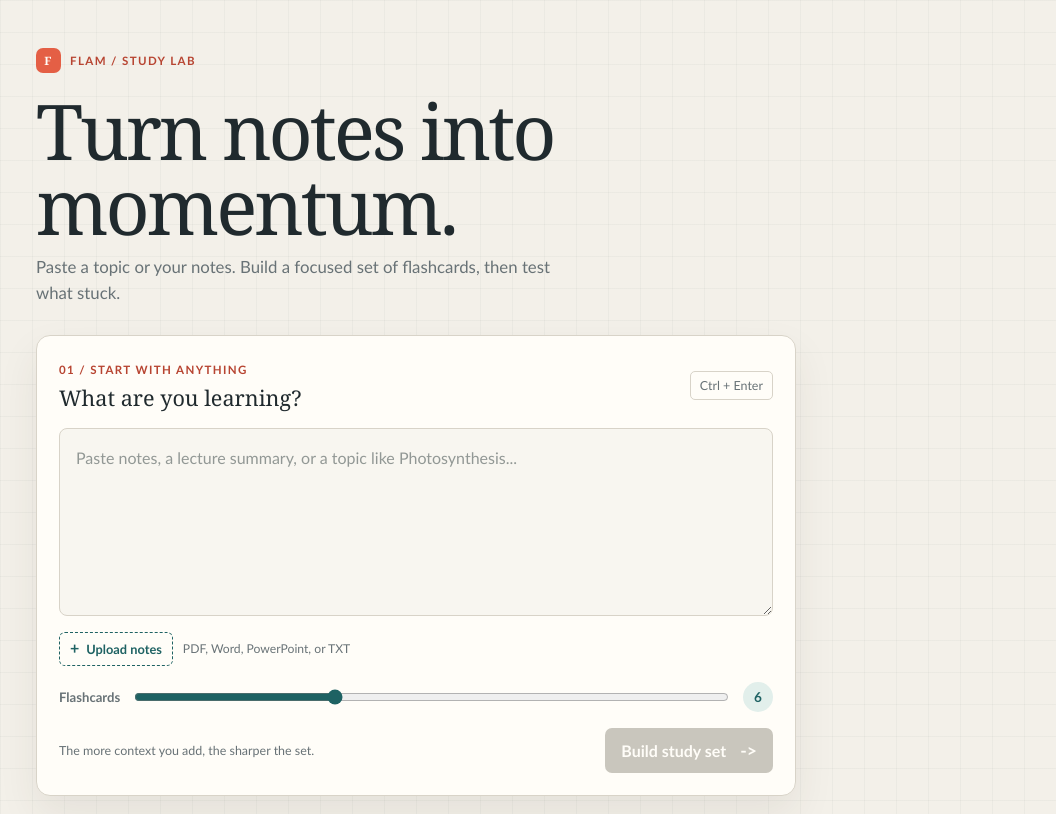
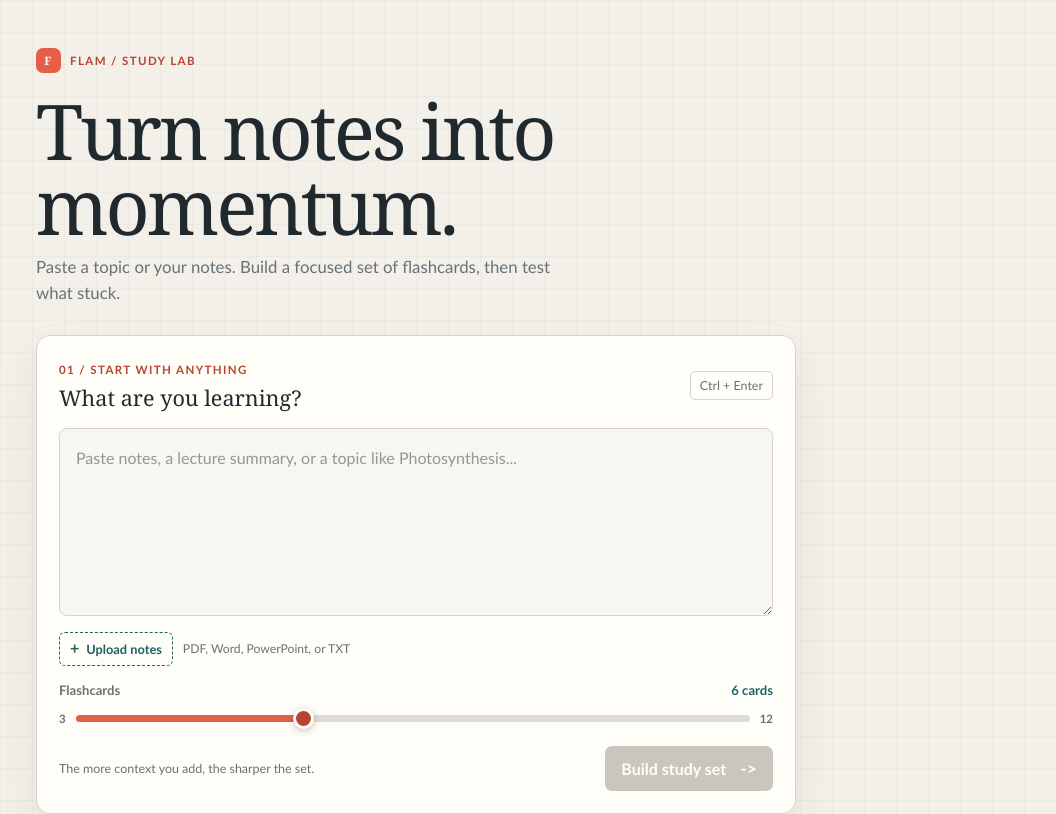
Before and after one commit to shashankgoud18/flam-study-assistant, a React (Vite) app in the folder client/: page / in a window 1280 px wide. Shown: the top 814 px of the page, without its empty margins (224-1280 px from the left). Built offline with nearby package versions, Linux system fonts and the light colour scheme; no server answers.

Commit message:
fix: make flashcard count slider visible

```diff
--- a/client/src/components/PromptInput.jsx
+++ b/client/src/components/PromptInput.jsx
@@ -60,7 +60,12 @@ function PromptInput({ value, onChange, onSubmit, cardCount, onCardCountChange,
         <span className="file-status" role="status">{fileStatus || 'PDF, Word, PowerPoint, or TXT'}</span>
       </div>
       <div className="card-count-row">
+        <div className="card-count-heading">
           <label htmlFor="card-count">Flashcards</label>
+          <output htmlFor="card-count">{cardCount} cards</output>
+        </div>
+        <div className="range-control">
+          <span aria-hidden="true">3</span>
           <input
             id="card-count"
             type="range"
@@ -68,9 +73,12 @@ function PromptInput({ value, onChange, onSubmit, cardCount, onCardCountChange,
             max="12"
             value={cardCount}
             onChange={(e) => onCardCountChange(Number(e.target.value))}
+            style={{ '--range-progress': `${((cardCount - 3) / 9) * 100}%` }}
+            aria-label="Number of flashcards"
             disabled={disabled}
           />
-        <output htmlFor="card-count">{cardCount}</output>
+          <span aria-hidden="true">12</span>
+        </div>
       </div>
       <div className="prompt-footer">
         <span>{value.length > 0 ? `${value.length} characters ready` : 'The more context you add, the sharper the set.'}</span>
--- a/client/src/index.css
+++ b/client/src/index.css
@@ -140,20 +140,49 @@ button:focus-visible, textarea:focus-visible, .flashcard:focus-visible {
 .upload-button:hover { background: var(--teal-soft); }
 .upload-button span { font-size: 1rem; line-height: 0.8; }
 .file-status { color: var(--muted); font-size: 0.76rem; }
-.card-count-row { display: flex; align-items: center; gap: 12px; }
-.card-count-row label { color: var(--muted); font-size: 0.82rem; font-weight: 800; }
-.card-count-row input[type="range"] { flex: 1; accent-color: var(--teal); cursor: pointer; }
-.card-count-row output {
-  display: grid;
-  width: 30px;
-  height: 30px;
-  place-items: center;
+.card-count-row { display: flex; flex-direction: column; gap: 10px; }
+.card-count-heading { display: flex; align-items: center; justify-content: space-between; gap: 12px; }
+.card-count-heading label { color: var(--muted); font-size: 0.82rem; font-weight: 800; }
+.card-count-heading output { color: var(--teal); font-size: 0.82rem; font-weight: 800; }
+.range-control { display: flex; align-items: center; gap: 10px; color: var(--muted); font-size: 0.72rem; font-weight: 800; }
+.range-control input[type="range"] {
+  width: 100%;
+  height: 22px;
+  margin: 0;
+  appearance: none;
+  background: transparent;
+  cursor: pointer;
+}
+.range-control input[type="range"]::-webkit-slider-runnable-track {
+  height: 7px;
+  border-radius: 99px;
+  background: linear-gradient(to right, var(--coral) var(--range-progress), #dedbd2 var(--range-progress));
+}
+.range-control input[type="range"]::-moz-range-track {
+  height: 7px;
+  border-radius: 99px;
+  background: #dedbd2;
+}
+.range-control input[type="range"]::-moz-range-progress { height: 7px; border-radius: 99px; background: var(--coral); }
+.range-control input[type="range"]::-webkit-slider-thumb {
+  width: 21px;
+  height: 21px;
+  margin-top: -7px;
+  appearance: none;
+  border: 3px solid var(--paper);
   border-radius: 50%;
-  background: var(--teal-soft);
-  color: var(--teal);
-  font-size: 0.85rem;
-  font-weight: 800;
+  background: var(--coral-dark);
+  box-shadow: 0 2px 7px rgba(32, 42, 46, 0.25);
 }
+.range-control input[type="range"]::-moz-range-thumb {
+  width: 15px;
+  height: 15px;
+  border: 3px solid var(--paper);
+  border-radius: 50%;
+  background: var(--coral-dark);
+  box-shadow: 0 2px 7px rgba(32, 42, 46, 0.25);
+}
+.range-control input[type="range"]:focus-visible { outline: 3px solid rgba(228, 95, 69, 0.35); outline-offset: 2px; }
 .prompt-input button, .submit-btn {
   display: inline-flex;
   align-items: center;
```
Lines whose indentation alone changed are shown as unchanged.
